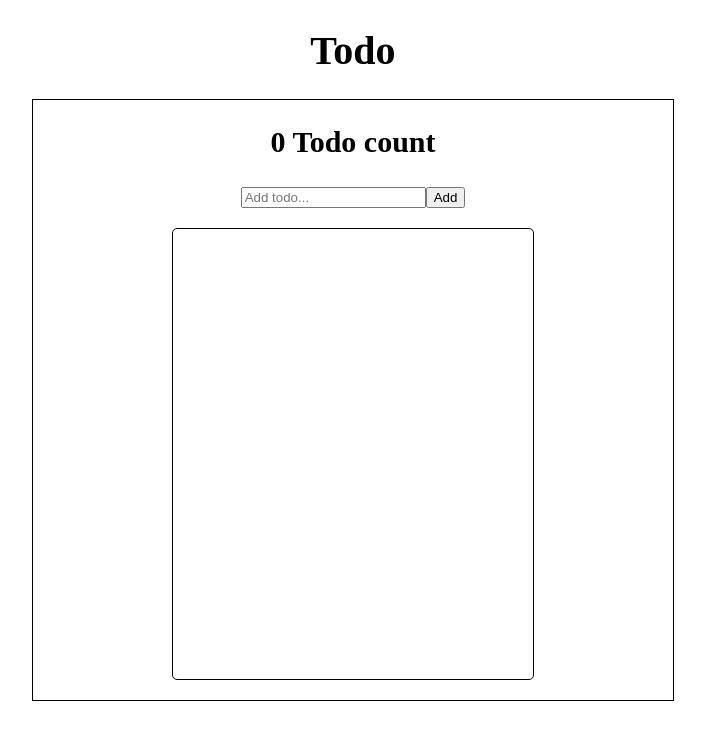
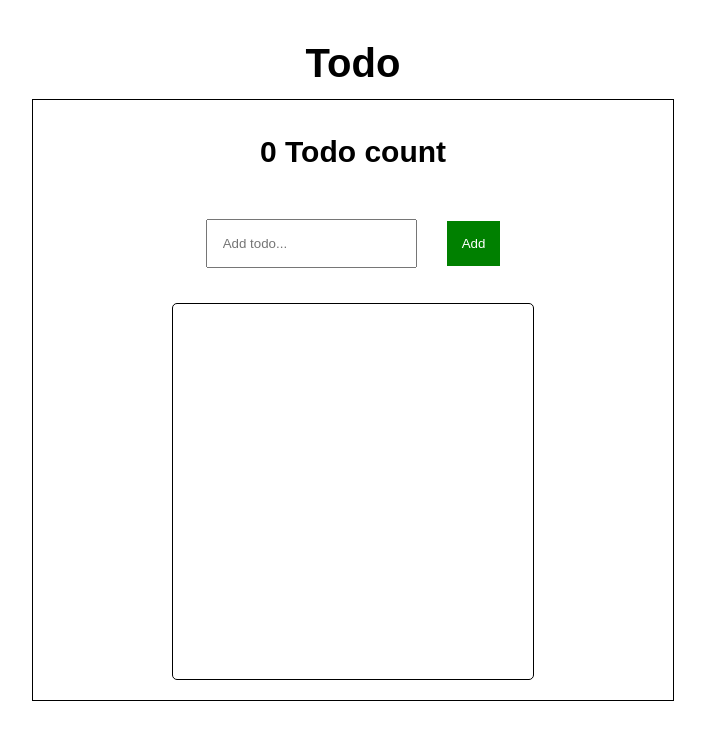
Before and after one commit to TrFolwe/vue-todo, a plain HTML site: page index.html in a window 1280 px wide. Shown: the whole page, without its empty margins (287-992 px from the left). Drawn offline with nearby package versions, Linux system fonts and the light colour scheme.

Commit message:
style file added

```diff
--- a/index.html
+++ b/index.html
@@ -5,50 +5,7 @@
 	<meta name="viewport" content="width=device-width, initial-scale=1">
 	<title>Vue Todo</title>
 	<script src="https://unpkg.com/vue@next"></script>
-	<style>
-		body {
-			font-size: 20px;
-		}
-		#app {
-			width: 50%;
-			height: 75%;
-			position: absolute;
-			left: 50%;
-			top: 50%;
-			transform: translate(-50%, -50%);
-			border: 1px solid black;
-			display: flex;
-			flex: 1;
-			align-items: center;
-			justify-content: space-evenly;
-			flex-direction: column;
-		}
-
-		.todoList {
-			position: relative;
-			width: 50%;
-			height: 75%;
-			border: 1px solid black;
-			overflow: auto;
-			list-style: decimal;
-			border-radius: 5px;
-		}
-
-		.todoList li {
-			cursor: pointer;
-			padding: 5px;
-			margin: 5px;
-		}
-
-		.todoList li:not(:last-child) {
-			border-bottom: 1px solid black;
-		}
-
-		.todoList li:hover {
-			text-decoration: line-through darkred;
-		}
-
-	</style>
+	<link rel="stylesheet" href="./style.css">
 </head>
 <body>
 	<h1 style="text-align: center;">Todo</h1>
--- /dev/null
+++ b/style.css
@@ -0,0 +1,55 @@
+body {
+    font: 20px Montserrat, sans-serif;
+    line-height: 1.8;
+}
+
+#app {
+    width: 50%;
+    height: 75%;
+    position: absolute;
+    left: 50%;
+    top: 50%;
+    transform: translate(-50%, -50%);
+    border: 1px solid black;
+    display: flex;
+    flex: 1;
+    align-items: center;
+    justify-content: space-evenly;
+    flex-direction: column;
+}
+
+.todoList {
+    position: relative;
+    width: 50%;
+    height: 75%;
+    border: 1px solid black;
+    overflow: auto;
+    list-style: decimal;
+    border-radius: 5px;
+}
+
+.todoList li {
+    cursor: pointer;
+    padding: 5px;
+    margin: 5px;
+}
+
+.todoList li:not(:last-child) {
+    border-bottom: 1px solid black;
+}
+
+.todoList li:hover {
+    text-decoration: line-through darkred;
+}
+
+.input-container input, button {
+    margin: 15px;
+    padding: 15px;
+}
+
+.input-container button {
+    border: none;
+    background: green;
+    color: white;
+    cursor: pointer;
+}
```
